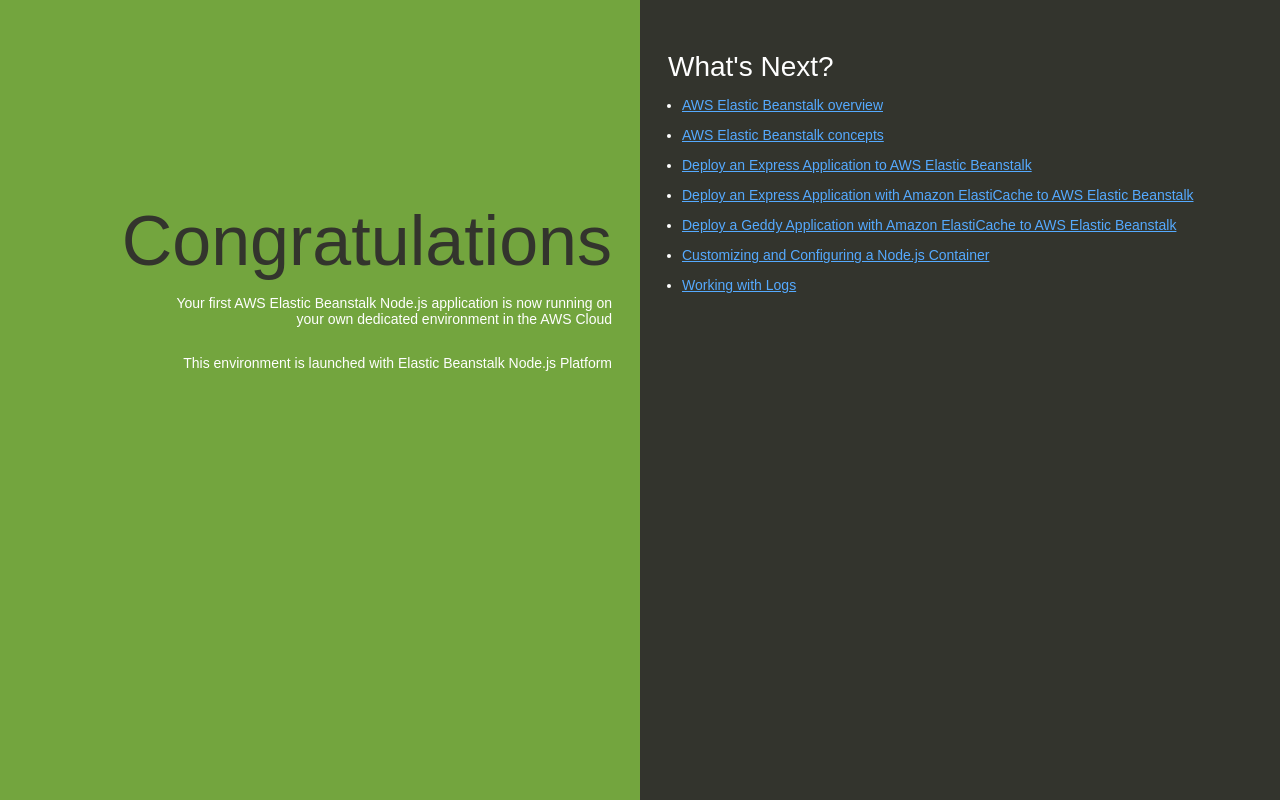
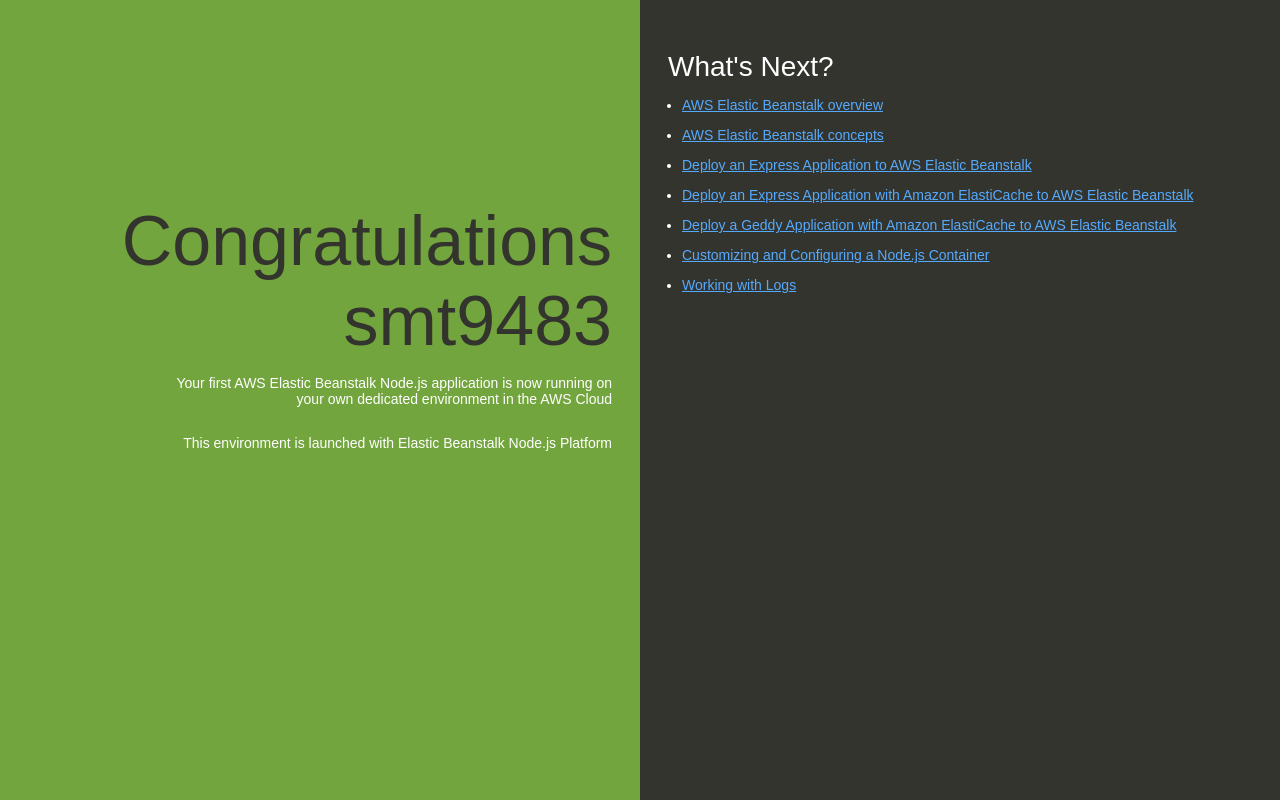
Before and after one commit to SierraTran/st-test-node-app, a website: page index.html in a window 1280 px wide. Drawn offline with Linux system fonts and the light colour scheme.

Commit message:
Update index.html

```diff
--- a/index.html
+++ b/index.html
@@ -74,7 +74,7 @@
   </head>
   <body>
     <div class="textColumn">
-      <h1>Congratulations</h1>
+      <h1>Congratulations smt9483</h1>
       <p>Your first AWS Elastic Beanstalk Node.js application is now running on your own dedicated environment in the AWS Cloud</p>
       <p>This environment is launched with Elastic Beanstalk Node.js Platform</p>
     </div>
```
